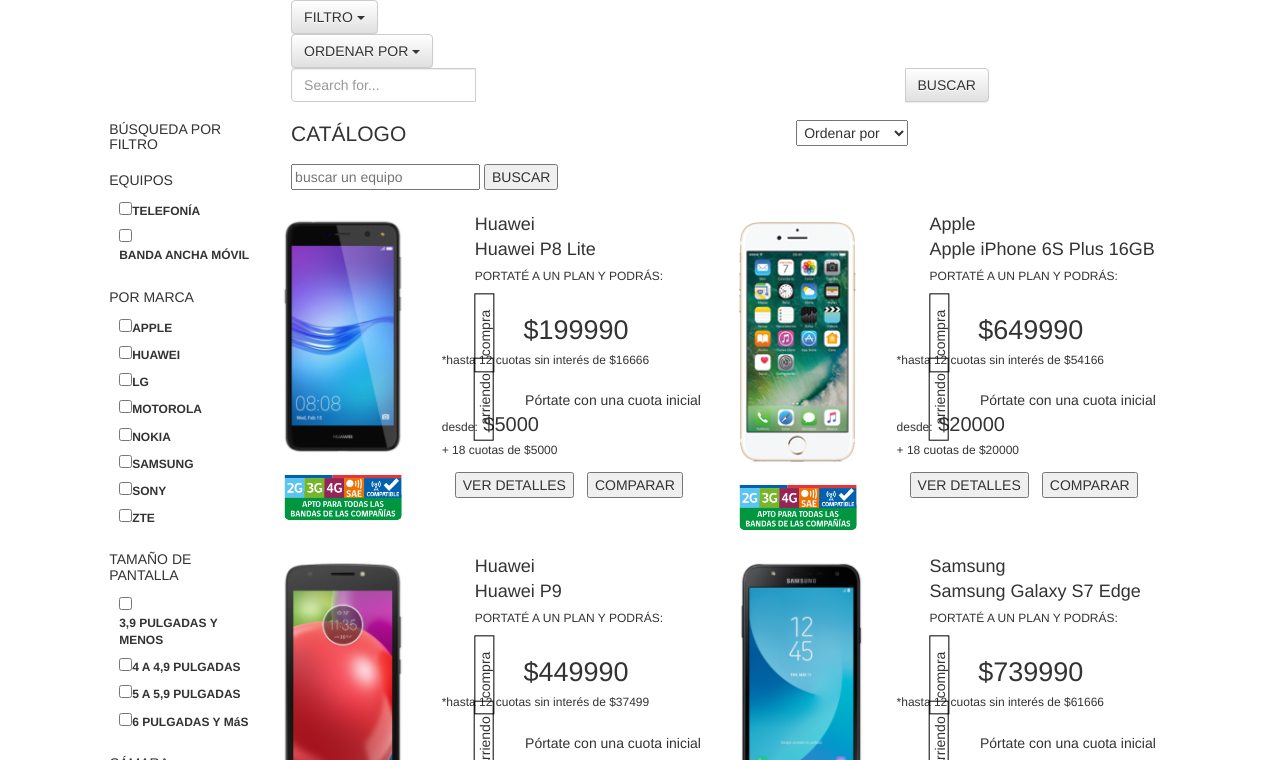
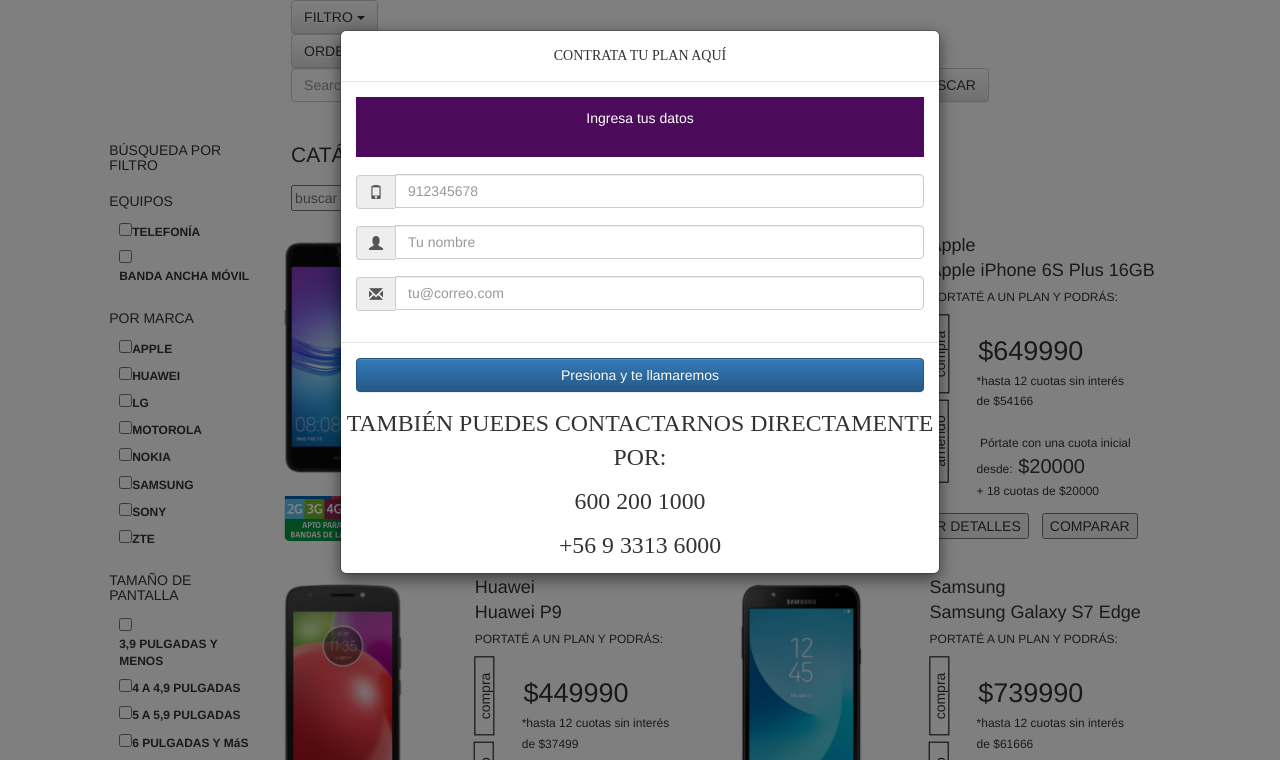
Before and after one commit to ValePV/DesafioWom, a plain HTML site: page index.html in a window 1280 px wide. Shown: the top 760 px of the page. Drawn offline with nearby package versions, Linux system fonts and the light colour scheme.

Commit message:
modal pago

```diff
--- a/assets/css/main.css
+++ b/assets/css/main.css
@@ -1,5 +1,4 @@
-<<<<<<< HEAD
-/* tipo de woomer */
+/* tipo de woomer
 
 .textWoomers{
   font-family: 'Cera';
@@ -115,11 +114,9 @@
 
 .rangeValueDiv {
   float: right;
-}
+} */
 
 /* catalogo */
-=======
->>>>>>> upstream/master
 
 .celsphone{
 	width: 140px;
@@ -220,11 +217,7 @@
 }
 .valor1{
 	font-size: 12px;
-<<<<<<< HEAD
-}
-=======
 	margin-left: 80px;
-
 }
 
 .valor2{
@@ -287,4 +280,37 @@
 		margin-top: 13px;
 	}
 }
->>>>>>> upstream/master
+
+/* modal contrata */
+
+.modal-title {
+  text-align: center;
+  font-family: 'Cera';
+  font-weight: '700';
+  /* font-size: 1.5em; */
+}
+
+.pDelModal {
+  text-align: center;
+  color: white;
+  background-color: #4b0a5a;
+  padding: 2%;
+  padding-bottom: 5%;
+  margin-bottom: 3%;
+}
+
+.input-group {
+  padding-bottom: 3%;
+}
+
+.btn-primary {
+  width: 100%;
+  background-color: #4b0a5a !important;
+}
+
+.pDelFooter {
+  text-align: center;
+  font-family: 'Cera';
+  font-weight: '700';
+  font-size: 1.7em;
+}
--- a/assets/js/app.js
+++ b/assets/js/app.js
@@ -1,4 +1,7 @@
 $(document).ready(() => {
+
+  $('#contrata').modal();
+
   $.ajax({
   url: 'https://raw.githubusercontent.com/ValePV/DesafioWom/master/assets/js/data2.json',
   type: 'GET',
@@ -20,14 +23,6 @@
 
   error: error
 
-  // $('.see-detail').click(function() {
-  //   $('.comparar1').append('<div class="col-sm-12">'${equipos}'</div>');
-  // });
-
-
-  // $('.see-detail').click(function() {
-  //   alert('que pa');
-  // });
   }
   })
 
--- a/index.html
+++ b/index.html
@@ -142,20 +142,77 @@
 		</div>
 	</div>
 </section>
+<button data-toogle="modal" data-target="#contrata">modal</button>
 
-<section>
-	<div class="container">
-		<div class="row">
-    	<div class="col-sm-6 comparar1">
-
-    	</div>
-
-    	<div class="col-sm-6 comparar2">
-
+	<div class="modal" id="contrata" tabindex="-1" role="dialog">
+		<div class="modal-dialog" role="document">
+			<div class="modal-content">
+				<div class="modal-header">
+					<h5 class="modal-title">CONTRATA TU PLAN AQUÍ</h5>
+				</div>
+				<div class="modal-body">
+					<p class="pDelModal">Ingresa tus datos</p>
+					<div class="input-group">
+						<span class="input-group-addon glyphicon glyphicon-phone"></span>
+						<input type="text" class="form-control" id="inputGroupSuccess3" aria-describedby="inputGroupSuccess3Status" placeholder="912345678">
+					</div>
+					<div class="input-group">
+						<span class="input-group-addon glyphicon glyphicon-user"></span>
+						<input type="text" class="form-control" id="inputGroupSuccess3" aria-describedby="inputGroupSuccess3Status" placeholder="Tu nombre">
+					</div>
+					<div class="input-group">
+						<span class="input-group-addon glyphicon glyphicon-envelope"></span>
+						<input type="text" class="form-control" id="inputGroupSuccess3" aria-describedby="inputGroupSuccess3Status" placeholder="tu@correo.com">
+					</div>
+				</div>
+				<div class="modal-footer">
+					<button type="button" class="btn btn-primary btn-comprar">Presiona y te llamaremos</button>
+				</div>
+				<div>
+					<p class="pDelFooter">TAMBIÉN PUEDES CONTACTARNOS DIRECTAMENTE POR:</p>
+					<p class="pDelFooter">600 200 1000</p>
+					<p class="pDelFooter">+56 9 3313 6000</p>
+				</div>
 			</div>
 		</div>
 	</div>
-</section>
+
+	<!-- tipo de woomer
+  <div class="container">
+			<div class="row">
+				<div class="col-sm-6">
+					<h2 class="textWoomers">DEFINE TÚ PERFÍL WOOMER!</h2>
+				</div>
+			</div>
+			<div class="row">
+				<div class="col-md-6 col-sm-12">
+					<h6 class="textWoomers2">Gamers</h6>
+					<input class="range" type="range" min="0" max="100" value="0" step="1" onmousemove="rangevalue1.value=value" />
+					<output id="rangevalue1" class="rangeValueDiv"></output>
+				</div>
+			</div>
+			<div class="row">
+				<div class="col-md-6">
+					<h6 class="textWoomers2">Fotógrafo</h6>
+					<input class="range" type="range" min="0" max="100" value="0" step="1" onmousemove="rangevalue2.value=value" />
+					<output id="rangevalue2" class="rangeValueDiv"></output>
+				</div>
+			</div>
+			<div class="row">
+				<div class="col-md-6">
+					<h6 class="textWoomers2">Cinéfilo</h6>
+					<input class="range" type="range" min="0" max="100" value="0" step="1" onmousemove="rangevalue3.value=value" />
+					<output id="rangevalue3" class="rangeValueDiv"></output>
+				</div>
+			</div>
+			<div class="row">
+				<div class="col-md-6">
+					<h6 class="textWoomers2">Musical</h6>
+					<input class="range" type="range" min="0" max="100" value="0" step="1" onmousemove="rangevalue4.value=value" />
+					<output id="rangevalue4" class="rangeValueDiv"></output>
+				</div>
+			</div>
+		</div> -->
 
 <!-- Latest compiled and minified JavaScript -->
 <script src="https://ajax.googleapis.com/ajax/libs/jquery/3.3.1/jquery.min.js"></script>
```
